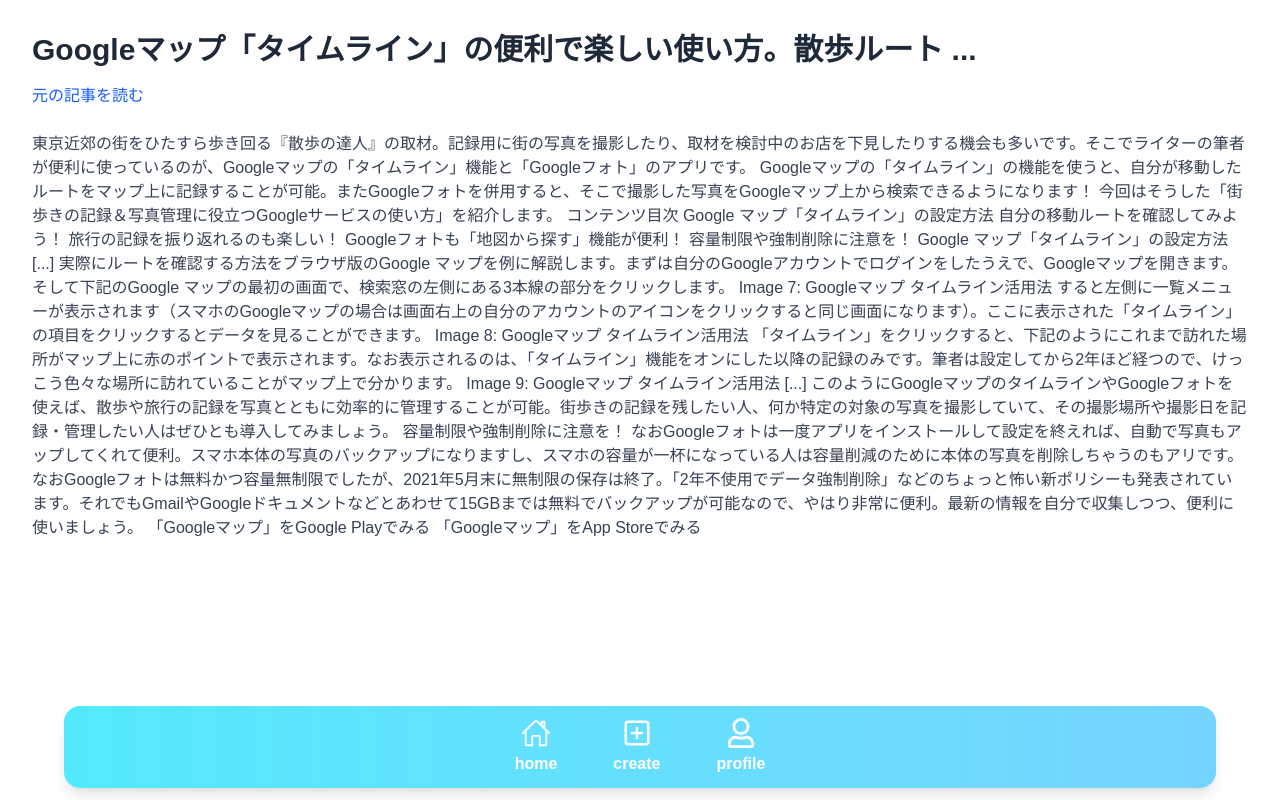
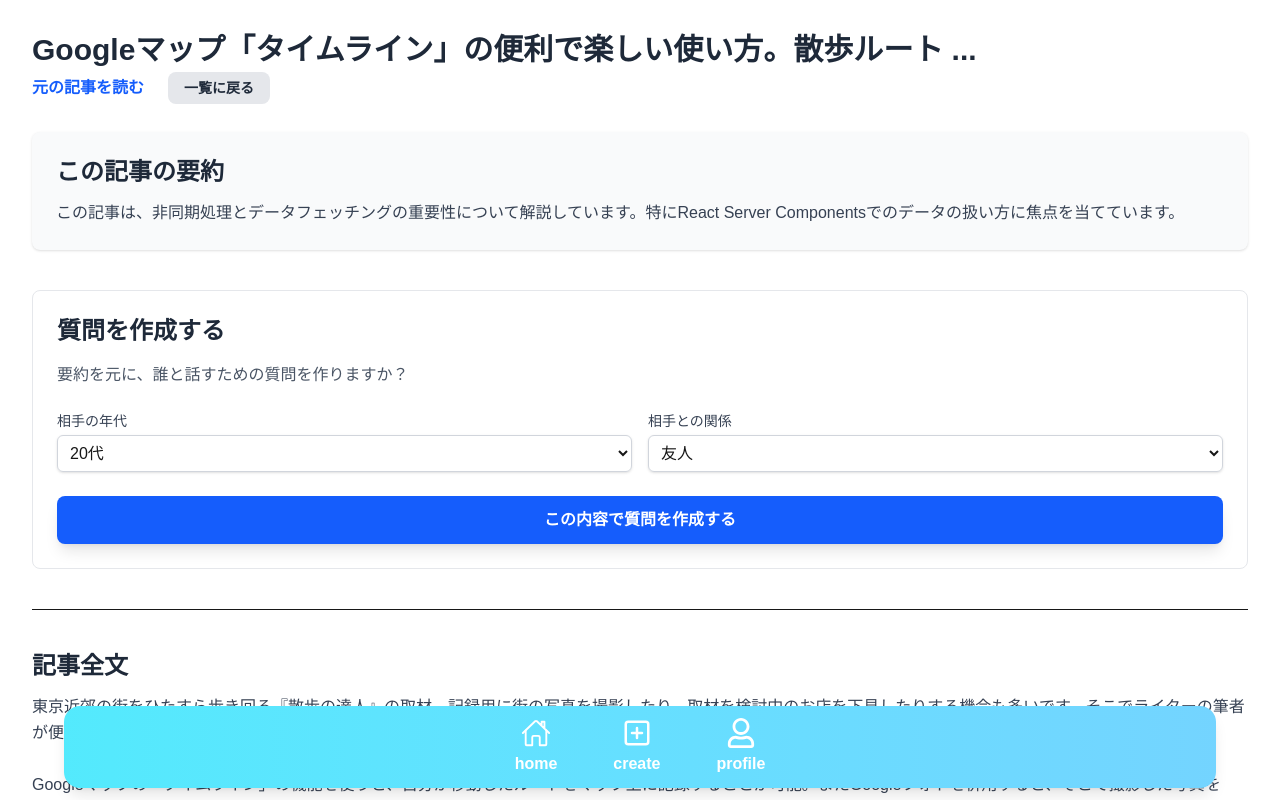
Before and after one commit to k4nkan/RSS_Hackathon_2025_HansodeMan, a Next.js app in the folder frontend/: page /detail/1 in a window 1280 px wide. Shown: the top 800 px of the page. Built offline with nearby package versions, Linux system fonts and the light colour scheme.

Commit message:
#42 詳細ページに要約と質問作成ボタンを追加

```diff
--- a/frontend/app/detail/[id]/page.tsx
+++ b/frontend/app/detail/[id]/page.tsx
@@ -1,15 +1,64 @@
-import React from "react";
+"use client";
+import React, { useEffect, useState } from "react";
+import Link from "next/link"; // Linkコンポーネントをインポート
 import { fetchDummyData } from "../../components/fetchDummyData";
 
-interface DetailPageProps {
-  params: { id: string };
+interface Article {
+  id: string;
+  title: string;
+  url: string;
+  content: string;
 }
 
-const DetailPage = async ({ params }: DetailPageProps) => {
-  const { id } = params;
+interface DetailPageProps {
+  params: Promise<{ id: string }>;
+}
 
+const DetailPage = ({ params }: DetailPageProps) => {
+  const { id } = React.use(params);
+
+  const [article, setArticle] = useState<Article | null>(null);
+  const [loading, setLoading] = useState(true);
+
+  const [summary, setSummary] = useState(
+    "この記事は、非同期処理とデータフェッチングの重要性について解説しています。特にReact Server Componentsでのデータの扱い方に焦点を当てています。"
+  );
+
+  const [partnerAge, setPartnerAge] = useState("20代");
+  const [partnerRelationship, setPartnerRelationship] = useState("友人");
+
+  useEffect(() => {
+    const loadData = async () => {
+      try {
         const res = await fetchDummyData();
-  const article = res.results.find((item) => item.id === id);
+        const foundArticle = res.results.find((item) => item.id === id);
+        if (foundArticle) {
+          setArticle(foundArticle);
+        }
+      } catch (error) {
+        console.error("Failed to fetch article:", error);
+      } finally {
+        setLoading(false);
+      }
+    };
+
+    loadData();
+  }, [id]);
+
+  const handleCreateQuestion = () => {
+    console.log("バックエンドに送信するデータ:", {
+      summary: summary,
+      attributes: {
+        age: partnerAge,
+        relationship: partnerRelationship,
+      },
+    });
+    alert("質問を作成します（コンソールを確認してください）");
+  };
+
+  if (loading) {
+    return <div>読み込み中...</div>;
+  }
 
   if (!article) {
     return <div>記事が見つかりませんでした。</div>;
@@ -17,16 +66,102 @@
 
   return (
     <div className="container mx-auto p-8">
-      <h1 className="text-3xl font-bold text-gray-800 mb-4">{article.title}</h1>
+      <h1 className="text-3xl font-bold text-gray-800 mb-2">{article.title}</h1>
+
+      {/* --- [変更点] リンクとボタンを横並びに配置 --- */}
+      <div className="flex items-center gap-6 mb-8">
         <a
           href={article.url}
           target="_blank"
           rel="noopener noreferrer"
-        className="text-blue-600 hover:underline mb-6 block"
+          className="text-blue-600 hover:underline font-semibold"
         >
           元の記事を読む
         </a>
-      <p className="text-gray-700">{article.content}</p>
+        <div>
+          <Link href="/" legacyBehavior>
+            <a className="bg-gray-200 text-gray-800 font-semibold py-2 px-4 rounded-lg hover:bg-gray-300 transition-colors text-sm">
+              一覧に戻る
+            </a>
+          </Link>
+        </div>
+      </div>
+
+      <div className="mb-10 p-6 bg-gray-50 rounded-lg shadow">
+        <h2 className="text-2xl font-semibold text-gray-800 mb-3">
+          この記事の要約
+        </h2>
+        <p className="text-gray-700 leading-relaxed">{summary}</p>
+      </div>
+
+      <div className="mb-10 p-6 bg-white rounded-lg border border-gray-200">
+        <h2 className="text-2xl font-semibold text-gray-800 mb-4">
+          質問を作成する
+        </h2>
+        <p className="text-gray-600 mb-6">
+          要約を元に、誰と話すための質問を作りますか？
+        </p>
+
+        <div className="flex flex-col sm:flex-row gap-4 mb-6">
+          <div className="flex-1">
+            <label
+              htmlFor="age-select"
+              className="block text-sm font-medium text-gray-700 mb-1"
+            >
+              相手の年代
+            </label>
+            <select
+              id="age-select"
+              value={partnerAge}
+              onChange={(e) => setPartnerAge(e.target.value)}
+              className="w-full p-2 border border-gray-300 rounded-md shadow-sm focus:ring-blue-500 focus:border-blue-500"
+            >
+              <option>10代</option>
+              <option>20代</option>
+              <option>30代</option>
+              <option>40代</option>
+              <option>50代以上</option>
+            </select>
+          </div>
+
+          <div className="flex-1">
+            <label
+              htmlFor="relationship-select"
+              className="block text-sm font-medium text-gray-700 mb-1"
+            >
+              相手との関係
+            </label>
+            <select
+              id="relationship-select"
+              value={partnerRelationship}
+              onChange={(e) => setPartnerRelationship(e.tabular.value)}
+              className="w-full p-2 border border-gray-300 rounded-md shadow-sm focus:ring-blue-500 focus:border-blue-500"
+            >
+              <option>友人</option>
+              <option>恋人</option>
+              <option>家族</option>
+              <option>同僚</option>
+              <option>初対面の人</option>
+            </select>
+          </div>
+        </div>
+
+        <button
+          onClick={handleCreateQuestion}
+          className="w-full bg-blue-600 text-white font-bold py-3 px-4 rounded-lg hover:bg-blue-700 transition duration-300 ease-in-out shadow-lg"
+        >
+          この内容で質問を作成する
+        </button>
+      </div>
+
+      <hr className="my-10" />
+
+      <div>
+        <h2 className="text-2xl font-semibold text-gray-800 mb-3">記事全文</h2>
+        <p className="text-gray-700 leading-relaxed whitespace-pre-wrap">
+          {article.content}
+        </p>
+      </div>
     </div>
   );
 };
```
Lines whose indentation alone changed are shown as unchanged.
